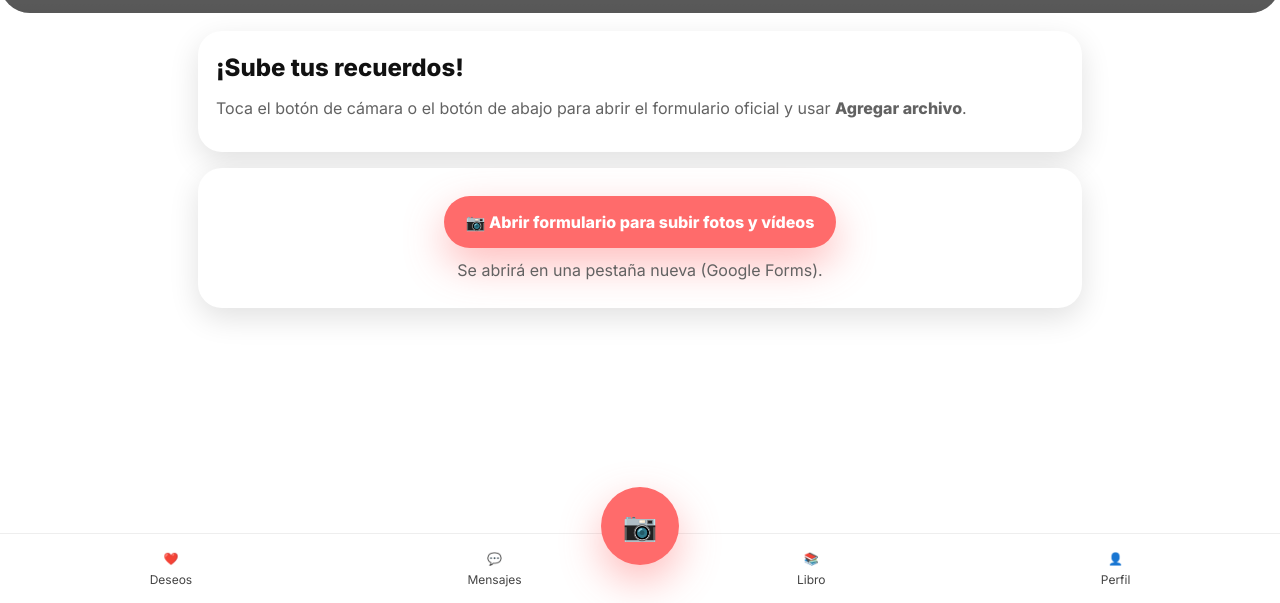
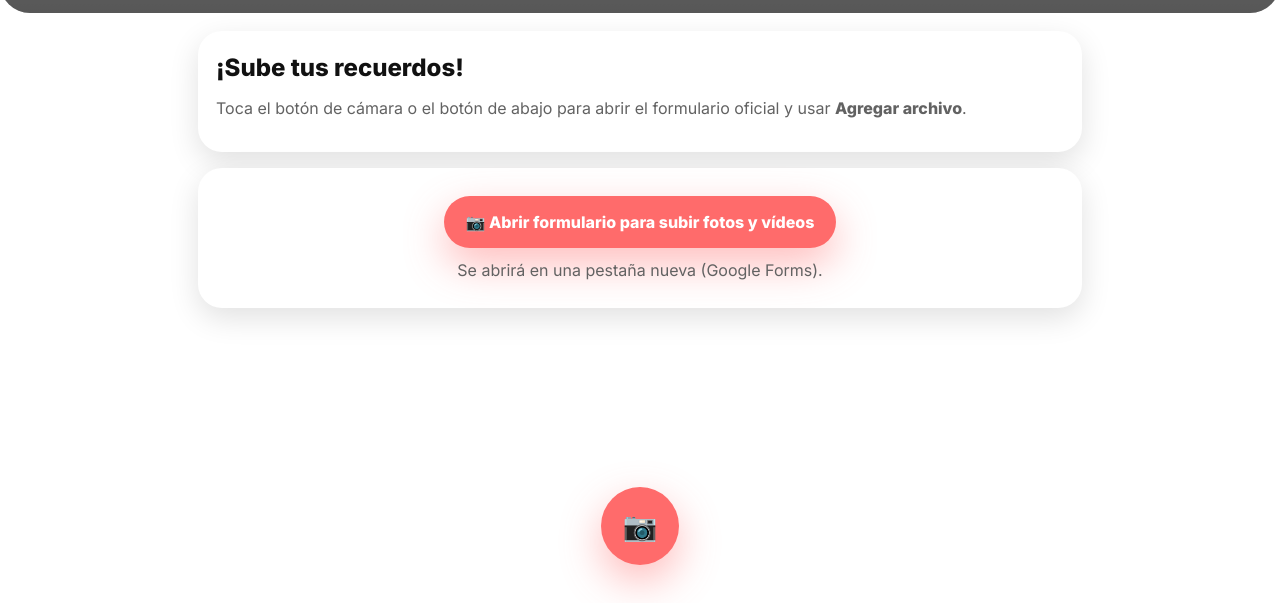
Before and after one commit to boda-carlos-y-elvia/boda, a plain HTML site: page index.html in a window 1280 px wide. Shown: the part 197-800 px from the top of the page. Drawn offline with Linux system fonts and the light colour scheme; grey boxes are pictures that could not be loaded.

Commit message:
Update index.html

```diff
--- a/index.html
+++ b/index.html
@@ -59,12 +59,5 @@
   <div class="cam-fab">
     <a href="https://docs.google.com/forms/d/e/1FAIpQLSdkGcymduORJfIfvHJW3TTq6lkqih2SWGvTNibJgn1W_t9EfQ/viewform" target="_blank" rel="noopener" aria-label="Subir fotos y vídeos">📷</a>
   </div>
-
-  <nav class="tabbar" aria-label="Navegación">
-    <a href="#"><span>❤️</span><span>Deseos</span></a>
-    <a href="#"><span>💬</span><span>Mensajes</span></a>
-    <a href="#"><span>📚</span><span>Libro</span></a>
-    <a href="#"><span>👤</span><span>Perfil</span></a>
-  </nav>
 </body>
 </html>
```
